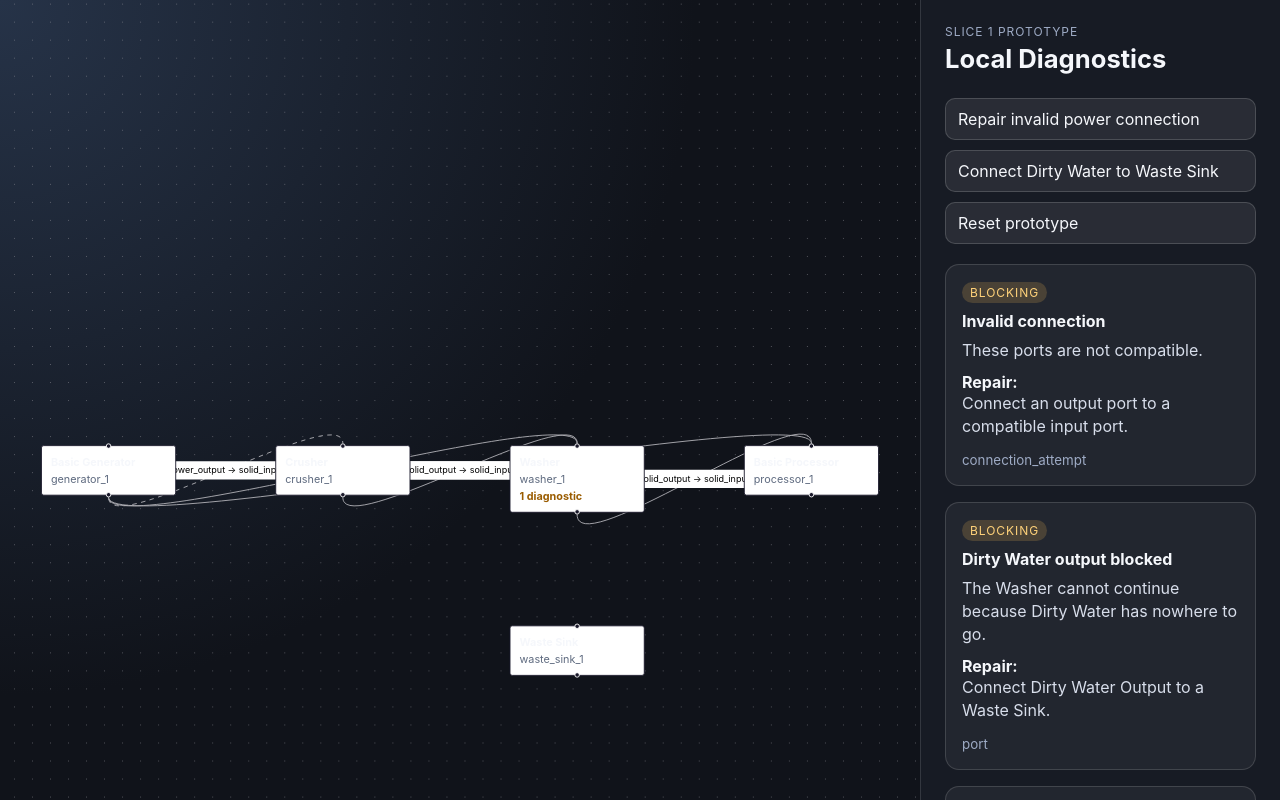
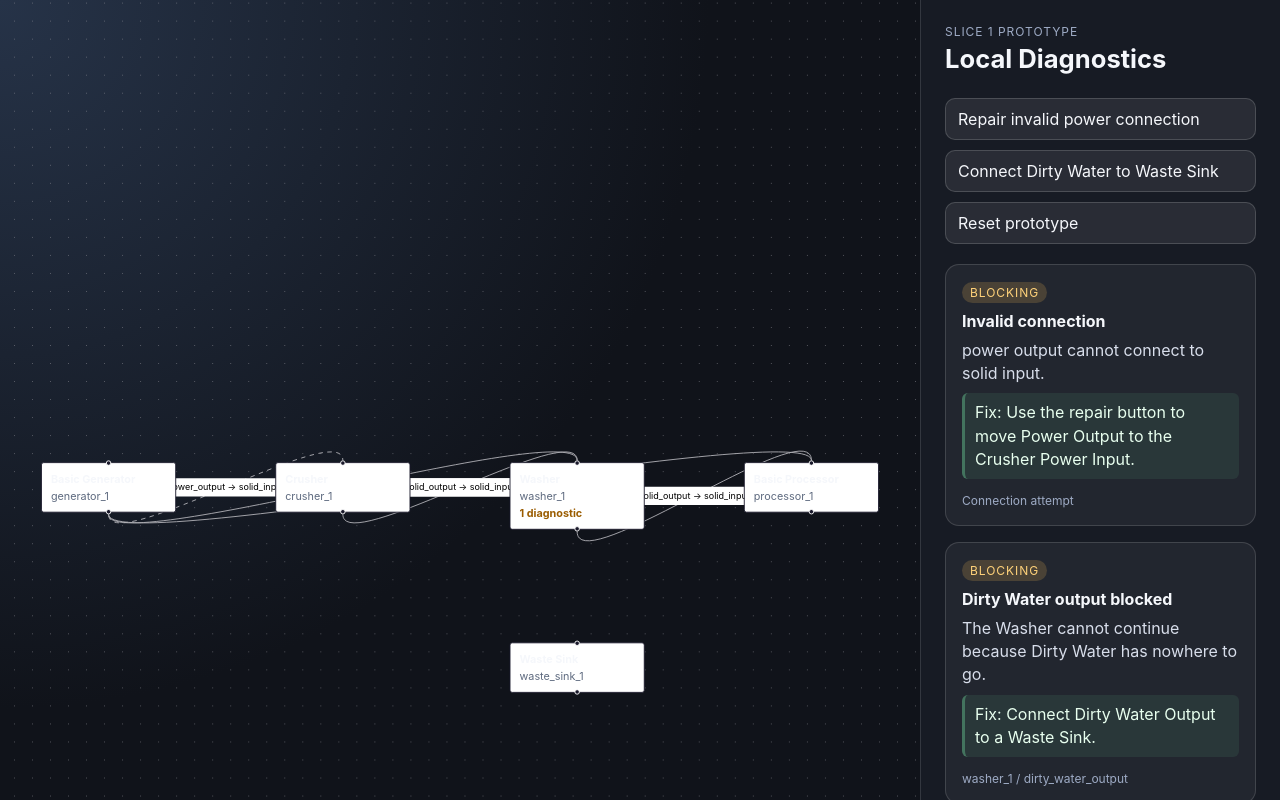
Before and after one commit to killerbearddude/Crushline-React, a React (Vite) app: page / in a window 1280 px wide. Shown: the top 800 px of the page. Built offline with nearby package versions, Linux system fonts and the light colour scheme.

Commit message:
Implement Task 0015 prototype interaction and diagnostic readability fix (#18)
* Mark Task 0014 accepted

* Add Task 0015 interaction readability packet

* Persist prototype node positions locally

* Improve prototype diagnostic readability styles

* Update status for Task 0015 review

```diff
--- a/src/App.jsx
+++ b/src/App.jsx
@@ -1,4 +1,4 @@
-import { useMemo, useState } from "react";
+import { useCallback, useMemo, useState } from "react";
 import { Background, Controls, MiniMap, ReactFlow } from "@xyflow/react";
 import "@xyflow/react/dist/style.css";
 
@@ -104,7 +104,7 @@ const dirtyWaterHandlingConnection = {
   resource_id: "dirty_water",
 };
 
-const nodePositions = {
+const initialNodePositions = {
   generator_1: { x: 0, y: 60 },
   crusher_1: { x: 260, y: 60 },
   washer_1: { x: 520, y: 60 },
@@ -115,12 +115,39 @@ const nodePositions = {
 const displayNames = new Map(catalog.machines.machines.map((machine) => [machine.id, machine.display_name]));
 const diagnosticDefinitions = new Map(catalog.diagnostics.diagnostics.map((diagnostic) => [diagnostic.id, diagnostic]));
 
+function readablePortName(portId) {
+  return portId.replaceAll("_", " ");
+}
+
 function diagnosticLabel(diagnostic) {
   const definition = diagnosticDefinitions.get(diagnostic.definition_id);
-  return definition ?? {
+  const fallback = definition ?? {
     title: diagnostic.definition_id,
     message: "No diagnostic definition found.",
     repair_hint: "Check diagnostics catalog.",
+  };
+
+  if (diagnostic.definition_id === "invalid_connection") {
+    const sourcePort = readablePortName(diagnostic.target.source_port_id ?? "source port");
+    const targetPort = readablePortName(diagnostic.target.target_port_id ?? "target port");
+    return {
+      ...fallback,
+      message: `${sourcePort} cannot connect to ${targetPort}.`,
+      repair_hint: "Use the repair button to move Power Output to the Crusher Power Input.",
+      target_label: "Connection attempt",
+    };
+  }
+
+  if (diagnostic.target.kind === "port") {
+    return {
+      ...fallback,
+      target_label: `${diagnostic.target.machine_id} / ${diagnostic.target.port_id}`,
+    };
+  }
+
+  return {
+    ...fallback,
+    target_label: diagnostic.target.kind,
   };
 }
 
@@ -132,13 +159,13 @@ function hasDiagnostic(diagnostics, definitionId) {
   return diagnostics.some((diagnostic) => diagnostic.definition_id === definitionId);
 }
 
-function graphNodes(graph, diagnostics) {
+function graphNodes(graph, diagnostics, nodePositions) {
   return graph.machines.map((machine) => {
     const localDiagnostics = diagnosticsForMachine(diagnostics, machine.id);
     return {
       id: machine.id,
       type: "default",
-      position: nodePositions[machine.id],
+      position: nodePositions[machine.id] ?? { x: 0, y: 0 },
       data: {
         label: (
           <div className="machine-node">
@@ -173,12 +200,27 @@ function addConnectionOnce(connections, connectionToAdd) {
 
 export default function App() {
   const [graph, setGraph] = useState(initialPrototypeGraph);
+  const [nodePositions, setNodePositions] = useState(initialNodePositions);
   const diagnostics = useMemo(() => diagnoseLocalGraph(catalog, graph), [graph]);
   const evaluatorResult = useMemo(() => evaluateRuntimeGraph(catalog, graph), [graph]);
   const objectives = useMemo(() => evaluateObjectives(catalog, evaluatorResult.progress), [evaluatorResult]);
   const basicIronObjective = objectives.find((objective) => objective.objective_id === "basic_iron_certification");
-  const nodes = useMemo(() => graphNodes(graph, diagnostics), [graph, diagnostics]);
+  const nodes = useMemo(() => graphNodes(graph, diagnostics, nodePositions), [graph, diagnostics, nodePositions]);
   const edges = useMemo(() => graphEdges(graph), [graph]);
+
+  const handleNodesChange = useCallback((changes) => {
+    setNodePositions((currentPositions) => {
+      let nextPositions = currentPositions;
+
+      for (const change of changes) {
+        if (change.type !== "position" || !change.position) continue;
+        if (nextPositions === currentPositions) nextPositions = { ...currentPositions };
+        nextPositions[change.id] = change.position;
+      }
+
+      return nextPositions;
+    });
+  }, []);
 
   const repairInvalidConnection = () => {
     setGraph((currentGraph) => ({
@@ -194,14 +236,18 @@ export default function App() {
     }));
   };
 
-  const resetGraph = () => setGraph(initialPrototypeGraph);
+  const resetGraph = () => {
+    setGraph(initialPrototypeGraph);
+    setNodePositions(initialNodePositions);
+  };
+
   const hasInvalidConnectionDiagnostic = hasDiagnostic(diagnostics, "invalid_connection");
   const hasDirtyWaterDiagnostic = hasDiagnostic(diagnostics, "dirty_water_output_blocked");
 
   return (
     <main className="app-shell">
       <section className="graph-panel" aria-label="Slice 1 prototype graph">
-        <ReactFlow nodes={nodes} edges={edges} fitView>
+        <ReactFlow nodes={nodes} edges={edges} onNodesChange={handleNodesChange} fitView nodesDraggable>
           <MiniMap />
           <Controls />
           <Background />
@@ -236,10 +282,9 @@ export default function App() {
                 <li key={`${diagnostic.definition_id}-${index}`} className={`diagnostic ${diagnostic.severity}`}>
                   <span>{diagnostic.severity}</span>
                   <h2>{definition.title}</h2>
-                  <p>{definition.message}</p>
-                  <strong>Repair:</strong>
-                  <p>{definition.repair_hint}</p>
-                  <small>{diagnostic.target.kind}</small>
+                  <p className="diagnostic-summary">{definition.message}</p>
+                  <p className="diagnostic-repair">Fix: {definition.repair_hint}</p>
+                  <small>{definition.target_label}</small>
                 </li>
               );
             })}
--- a/src/styles.css
+++ b/src/styles.css
@@ -119,8 +119,22 @@ body {
   line-height: 1.45;
 }
 
+.diagnostic .diagnostic-summary {
+  margin-bottom: 8px;
+}
+
+.diagnostic .diagnostic-repair {
+  border-left: 3px solid rgba(128, 255, 180, 0.3);
+  border-radius: 6px;
+  padding: 8px 10px;
+  background: rgba(128, 255, 180, 0.08);
+  color: #e8ffef;
+}
+
 .diagnostic small {
+  display: inline-block;
   color: #9eabc5;
+  font-size: 0.75rem;
 }
 
 .objective-panel {
@@ -182,7 +196,12 @@ body {
   display: grid;
   gap: 4px;
   min-width: 150px;
+  cursor: grab;
   text-align: left;
+}
+
+.react-flow__node:active .machine-node {
+  cursor: grabbing;
 }
 
 .machine-node span {
```
Also changed, not shown: tasks/0014_local_playtest_pass.md (+3 -56 lines), tasks/0015_prototype_interaction_diagnostic_readability.md (added, +73 -0 lines), 1 other file (tests, documents, lock files or other folders).
